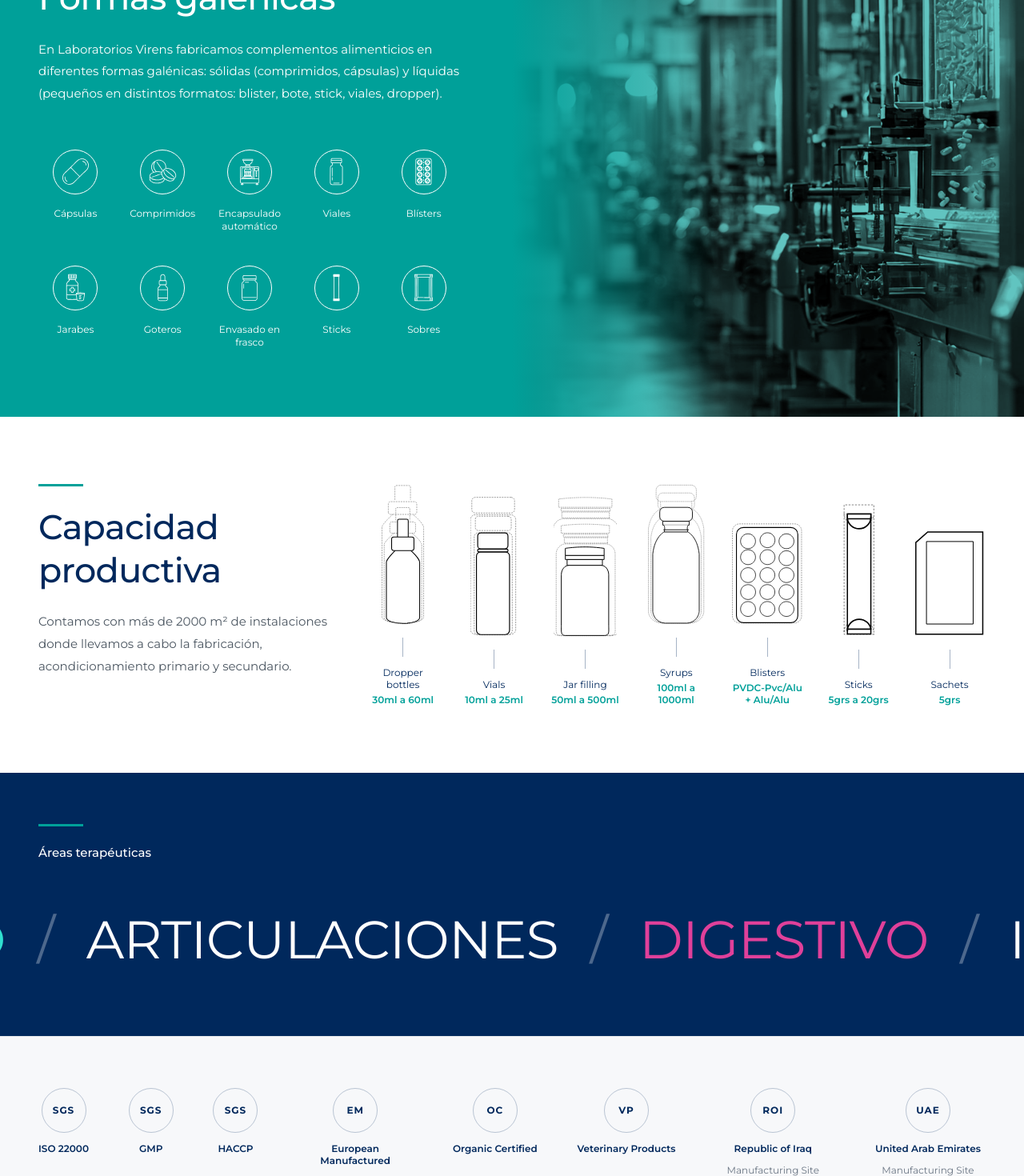
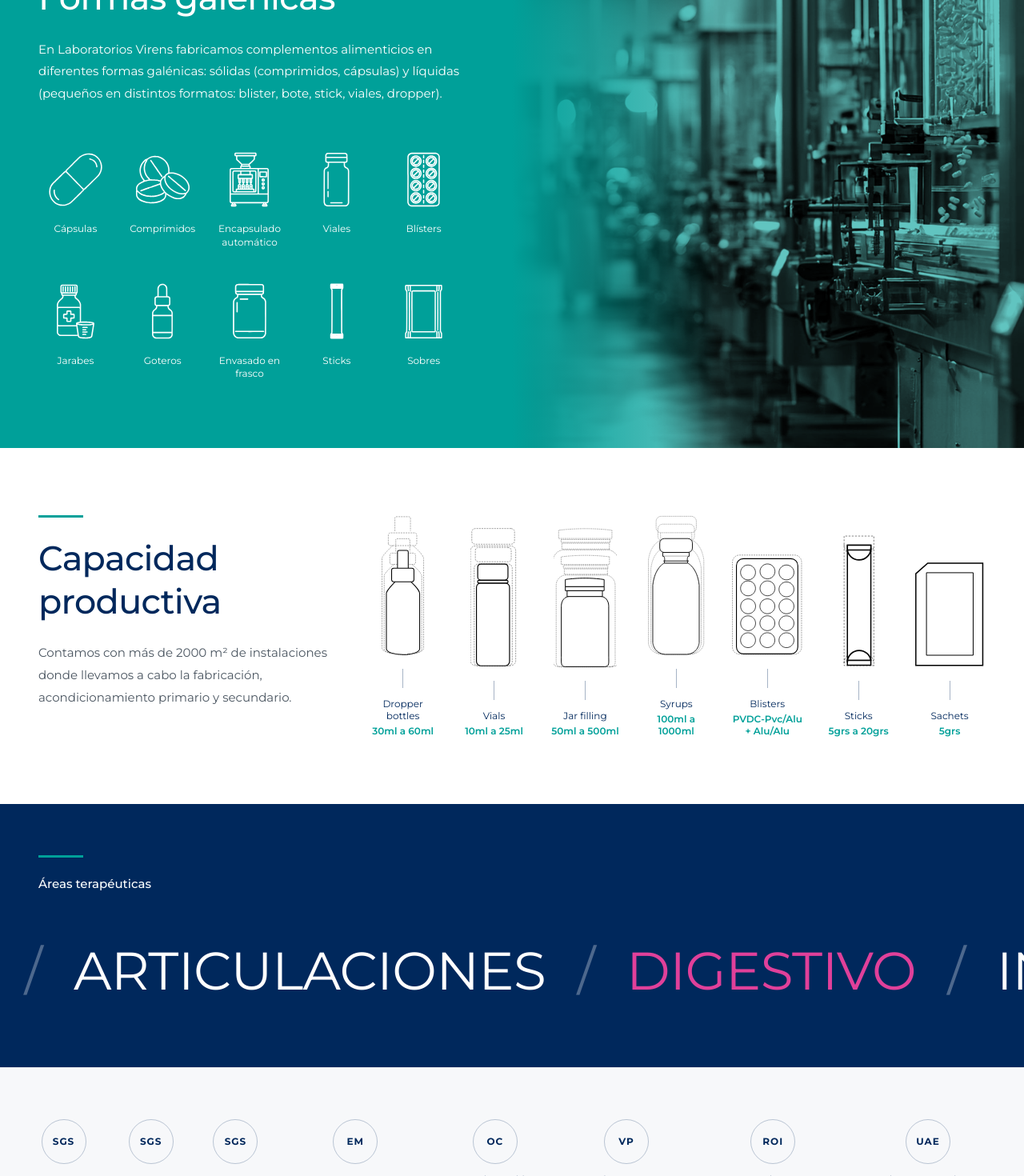
Before and after one commit to theartificialvision/virens-web, a Next.js app: page / in a window 1280 px wide. Shown: the part 1201-2671 px from the top of the page at 80% size. Built offline with nearby package versions, Linux system fonts and the light colour scheme.

Commit message:
Iconos de formas galénicas más grandes y sin círculo

```diff
--- a/src/app/globals.css
+++ b/src/app/globals.css
@@ -1046,7 +1046,9 @@ textarea.contact-field { min-height: 9.5rem; resize: vertical; }
   --v2-hero-sub:      clamp(1.125rem, 0.95rem + 0.7vw, 1.5rem);   /* 18 -> 24 */
   --v2-hero-pad:      clamp(3rem, 1.5rem + 4vw, 5.5rem);          /* aire inferior del hero */
 
-  --v2-galenic-icon:  3.5rem;   /* 56 — círculo de la rejilla de formas */
+  /* Iconos de formas galénicas, sin círculo (23/09/2026): el glifo manda. */
+  --v2-galenic-icon:  clamp(4rem, 2.8rem + 2.4vw, 5.5rem);      /* 64 -> 88, home */
+  --galenic-form-icon: clamp(4rem, 2.5rem + 3vw, 6rem);         /* 64 -> 96, /virens-labs */
   --v2-block-icon:    4.5rem;   /* 72 — círculo de Private Label / Full service */
   --v2-seal:          3.5rem;   /* 56 — hueco del sello de certificación */
 
--- a/src/components/sections/GalenicForms.tsx
+++ b/src/components/sections/GalenicForms.tsx
@@ -46,7 +46,7 @@ export function GalenicForms({
               {forms.map((f, i) => (
                 <li key={f.id}>
                   <Reveal delay={(i % 5) * 0.04} className="flex flex-col items-start gap-4">
-                    <FormIcon name={f.id} className="size-10 md:size-12" />
+                    <FormIcon name={f.id} className="size-[var(--galenic-form-icon)]" />
                     <span className="text-[length:var(--text-small)] font-semibold leading-snug">{f.label}</span>
                   </Reveal>
                 </li>
--- a/src/components/v2/GalenicIcon.tsx
+++ b/src/components/v2/GalenicIcon.tsx
@@ -2,23 +2,18 @@ import { cn } from '@/lib/utils';
 import { GalenicGlyph } from '@/components/ui/GalenicGlyph';
 
 /**
- * Iconografía del bloque "Formas galénicas": glifo dentro de un círculo, como
- * en la maqueta. Desde el 23/09/2026 el glifo es el definitivo del cliente
- * (`GalenicGlyph`, mismo juego que la página de Virens Labs) — incluidos los
+ * Iconografía del bloque "Formas galénicas": glifo definitivo del cliente
+ * (`GalenicGlyph`, mismo juego que la página de Virens Labs), incluidos los
  * dos de acondicionamiento que V1 no tenía: encapsulado automático y envasado
- * en frasco. El SVG ya trae su propio margen, por eso ocupa más del círculo
- * que el trazo provisional (58 %).
+ * en frasco. Sin círculo desde el 23/09/2026 (decisión del cliente): el
+ * contorno restaba tamaño al dibujo, que es lo que tiene que leerse.
  */
 export function GalenicIcon({ name, className }: { name: string; className?: string }) {
   return (
-    <span
-      className={cn(
-        'flex size-[var(--v2-galenic-icon)] shrink-0 items-center justify-center rounded-full border border-current',
-        className,
-      )}
-    >
-      <GalenicGlyph name={name} className="size-[68%]" />
-    </span>
+    <GalenicGlyph
+      name={name}
+      className={cn('size-[var(--v2-galenic-icon)] shrink-0', className)}
+    />
   );
 }
 
```
Also changed, not shown: 1 other file (tests, documents, lock files or other folders).
